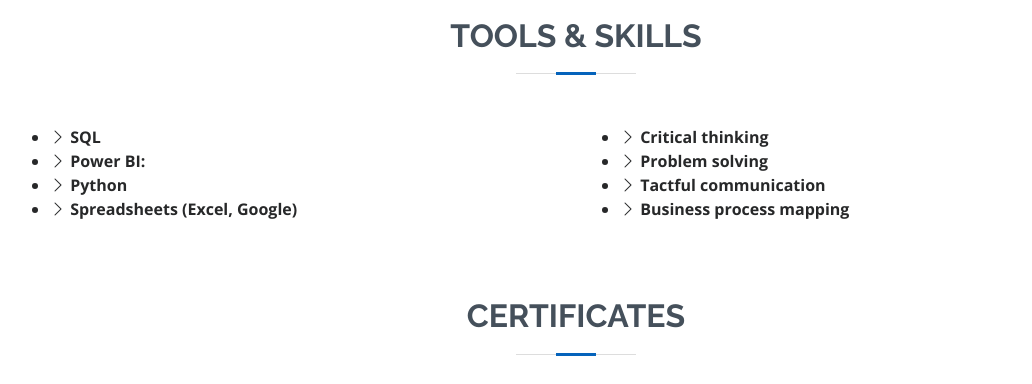
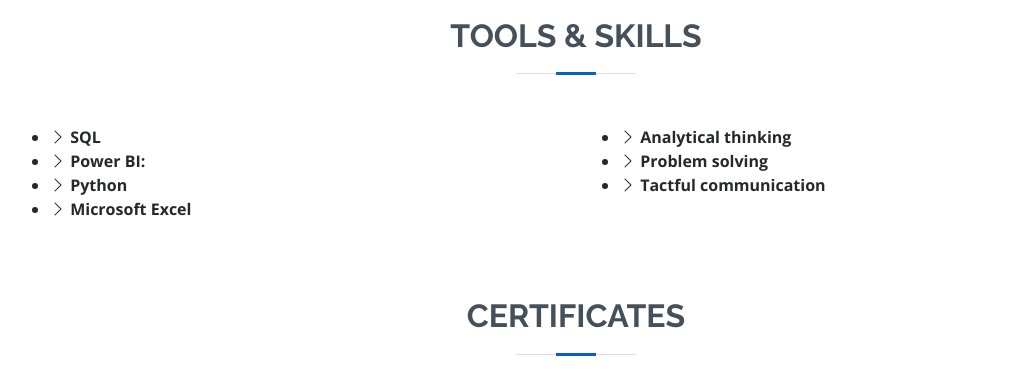
Before and after one commit to AhmedElnhrawy/AhmedElnhrawy.github.io, a plain HTML site: page index.html in a window 1280 px wide. Shown: the part 2620-3004 px from the top of the page, without its empty margins (114-1146 px from the left). Drawn offline with nearby package versions, Linux system fonts and the light colour scheme.

Commit message:
Update index.html

```diff
--- a/index.html
+++ b/index.html
@@ -479,15 +479,14 @@
               <li><i class="bi bi-chevron-right"></i> <strong>SQL</strong> <span></span></li>
               <li><i class="bi bi-chevron-right"></i> <strong>Power BI:</strong> <span></span></li>
               <li><i class="bi bi-chevron-right"></i> <strong>Python</strong> <span></span></li>
-              <li><i class="bi bi-chevron-right"></i> <strong>Spreadsheets (Excel, Google)</strong> <span> </span></li>
+              <li><i class="bi bi-chevron-right"></i> <strong>Microsoft Excel</strong> <span> </span></li>
             </ul>
           </div>
           <div class="col-lg-6">
             <ul>
-              <li><i class="bi bi-chevron-right"></i> <strong>Critical thinking</strong> <span></span></li>
+              <li><i class="bi bi-chevron-right"></i> <strong>Analytical thinking</strong> <span></span></li>
               <li><i class="bi bi-chevron-right"></i> <strong>Problem solving</strong> <span></span></li>
               <li><i class="bi bi-chevron-right"></i> <strong>Tactful communication</strong> <span></span></li>
-              <li><i class="bi bi-chevron-right"></i> <strong>Business process mapping</strong> <span></span></li>
             </ul>
           </div>
         </div>
```
